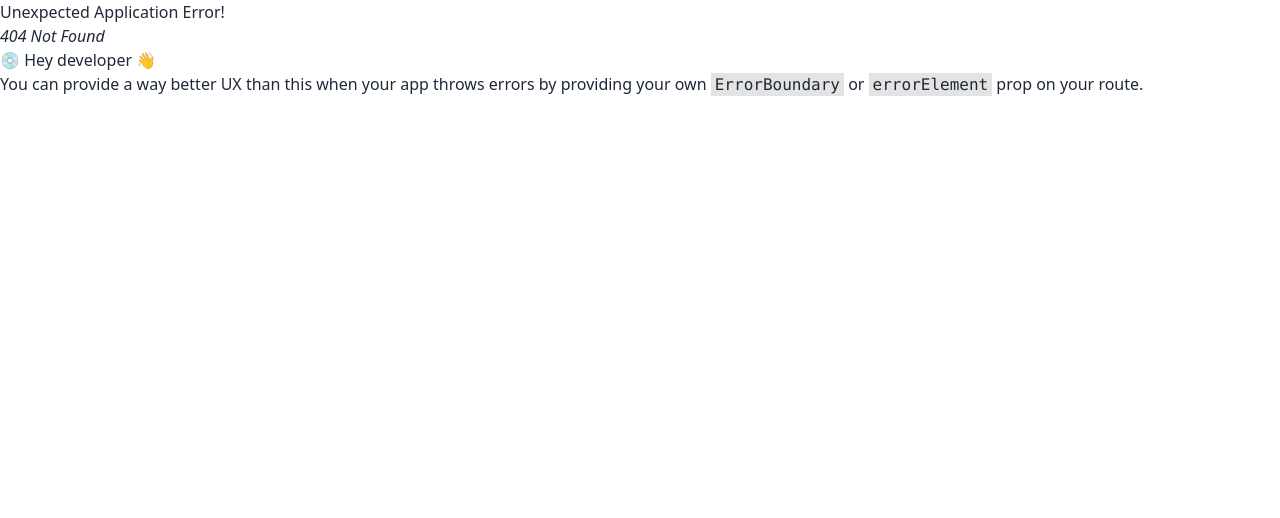
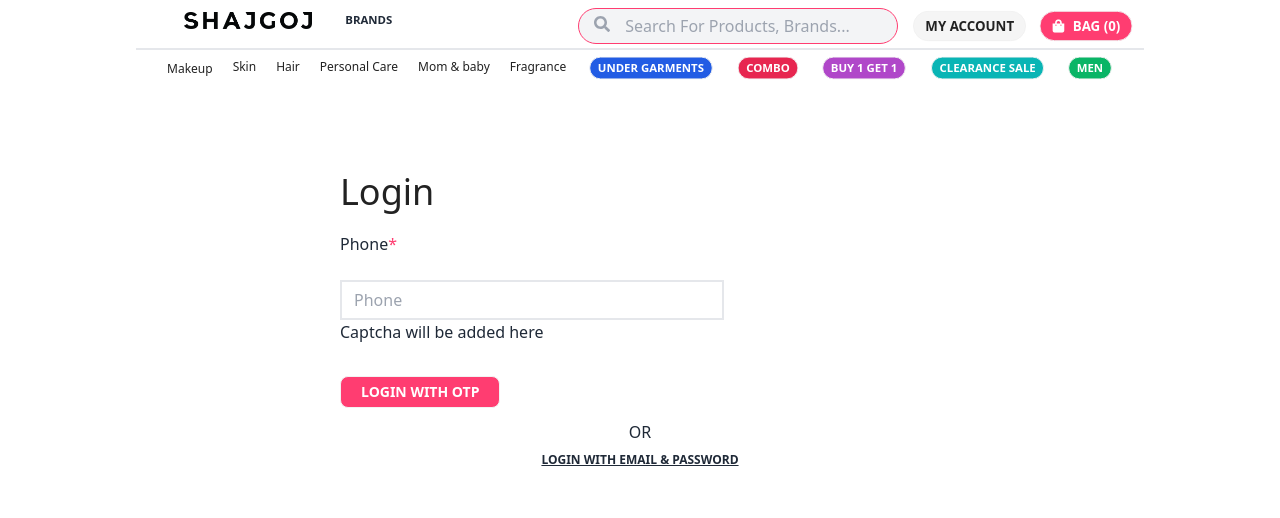
Before and after one commit to Shahriar090/Shajgoj-Bd, a React (Vite) app: page /login in a window 1280 px wide. Before the commit this address had no page. Shown: the top 518 px of the page. Built offline with nearby package versions, Linux system fonts and the light colour scheme.

Commit message:
Added login section

```diff
--- a/src/Pages/Home/NavbarTwo/NavLgOptions.jsx
+++ b/src/Pages/Home/NavbarTwo/NavLgOptions.jsx
@@ -10,7 +10,7 @@ const NavLgOptions = () => {
 
         <div className="hidden group-hover:block absolute z-10 top-full left-0 bg-white shadow-lg py-2 px-4 mt-3">
             <div className="makeup-items-parent-container flex gap-10">
-            <div className="face-item-container w-52 p-2">
+            <div className="face-item-container p-2">
             <ul>
                 <h1 className="font-bold uppercase">FACE</h1>
                 <li><Link>Face Primer</Link></li>
@@ -31,7 +31,7 @@ const NavLgOptions = () => {
             </div>
 
                 {/* eyes items */}
-            <div className="eyes-item-container bg-gray-100 w-60 p-2">
+            <div className="eyes-item-container bg-gray-100 w-48 p-2">
             <ul>
                 <h1 className="font-bold uppercase">EYES</h1>
                 <li><Link>Kajal</Link></li>
@@ -65,7 +65,7 @@ const NavLgOptions = () => {
 
             {/* nails items */}
 
-            <div className="nails-item-container w-60 p-2 bg-gray-100">
+            <div className="nails-item-container p-2 w-48 bg-gray-100">
             <ul>
                 <h1 className="font-bold uppercase ">Nails</h1>
                 <li><Link>Nail Polish</Link></li>
@@ -99,7 +99,7 @@ const NavLgOptions = () => {
 
             {/* top brands */}
 
-            <div className="top-brands-container w-48 p-2 bg-gray-100">
+            <div className="top-brands-container p-2 w-48 bg-gray-100">
             <ul>
                 <h1 className="font-bold uppercase ">TOP BRANDS</h1>
                 <li><Link>Wet n wild</Link></li>
--- a/src/Pages/Home/NavbarTwo/NavbarDropDown.jsx
+++ b/src/Pages/Home/NavbarTwo/NavbarDropDown.jsx
@@ -45,7 +45,7 @@ const NavbarDropDown = () => {
                   <HiOutlineSearch></HiOutlineSearch>
                 </h1>
                 <h1 className='text-lg'>
-                  <FaRegUserCircle></FaRegUserCircle>
+                  <Link to='/login'><FaRegUserCircle></FaRegUserCircle></Link>
                 </h1>
               </div>
             </div>
--- a/src/Pages/Home/NavbarTwo/NavbarTwo.jsx
+++ b/src/Pages/Home/NavbarTwo/NavbarTwo.jsx
@@ -48,7 +48,7 @@ const NavbarTwo = () => {
         <div className="logo-container ml-12 mr-16 ">
           <div className="nav-logo flex gap-6">
             <div>
-              <img src={logoImg} alt="Loading" className="w-32 mt-1" />
+            <Link to='/'>  <img src={logoImg} alt="Loading" className="w-32 mt-1" /></Link>
             </div>
             <div className="brands text-xs">
 
@@ -73,9 +73,9 @@ const NavbarTwo = () => {
 
           <div className="nav-buttons ml-3 flex gap-2">
             <div className="accounts">
-              <button className="btn btn-sm bg-[#f5f5f5] text-[#222] hover:text-[#ff3d71]  rounded-full uppercase font-bold">
+              <Link to='/login'><button className="btn btn-sm bg-[#f5f5f5] text-[#222] hover:text-[#ff3d71]  rounded-full uppercase font-bold" title="Login / Register">
                 My Account
-              </button>
+              </button></Link>
             </div>
 
             <div className="bag">
--- /dev/null
+++ b/src/Routes/Login/Login.jsx
@@ -0,0 +1,31 @@
+import React from 'react';
+import { Link } from 'react-router-dom';
+
+const Login = () => {
+    return (
+        <div>
+            <section>
+                <div className='container w-full h-auto max-w-screen-sm mx-auto mt-20 mb-20 items-center justify-center px-5'>
+
+                    <h1 className='text-4xl mb-5 text-[#222222]'>Login</h1>
+                   <h4>Phone<span className='text-[#ff3d71]'>*</span></h4><br />
+                   {/* input field for login */}
+                    <input type="text"  placeholder='Phone' className='border-2 w-80 px-3 md:w-96 lg:w-96 max-w-full h-10 ' />
+                    {/* captcha */}
+                    <div className="captcha">
+                        <h1>Captcha will be added here</h1>
+                    </div>
+                    {/* login with otp */}
+                    <button className='btn btn-sm px-5 mt-8 bg-[#ff3d71] text-white uppercase hover:bg-[#ff3d71]'>Login With Otp</button>
+                    <br />
+                    <span className='flex justify-center mt-3'>OR</span>
+
+                    <Link className='uppercase underline font-bold text-xs flex justify-center mt-2'>
+                    Login with email & password</Link>
+                </div>
+            </section>
+        </div>
+    );
+};
+
+export default Login;
--- a/src/Routes/Routes.jsx
+++ b/src/Routes/Routes.jsx
@@ -1,6 +1,7 @@
 import { createBrowserRouter } from "react-router-dom";
 import Main from "../Layouts/Main/Main";
 import Home from "../Pages/Home/Home/Home";
+import Login from "./Login/Login";
 
 
 const router = createBrowserRouter([
@@ -11,6 +12,10 @@ const router = createBrowserRouter([
       {
         path: '/',
         element: <Home></Home>
+      },
+      {
+        path: '/login',
+        element: <Login></Login>
       }
     ]
   },
```
